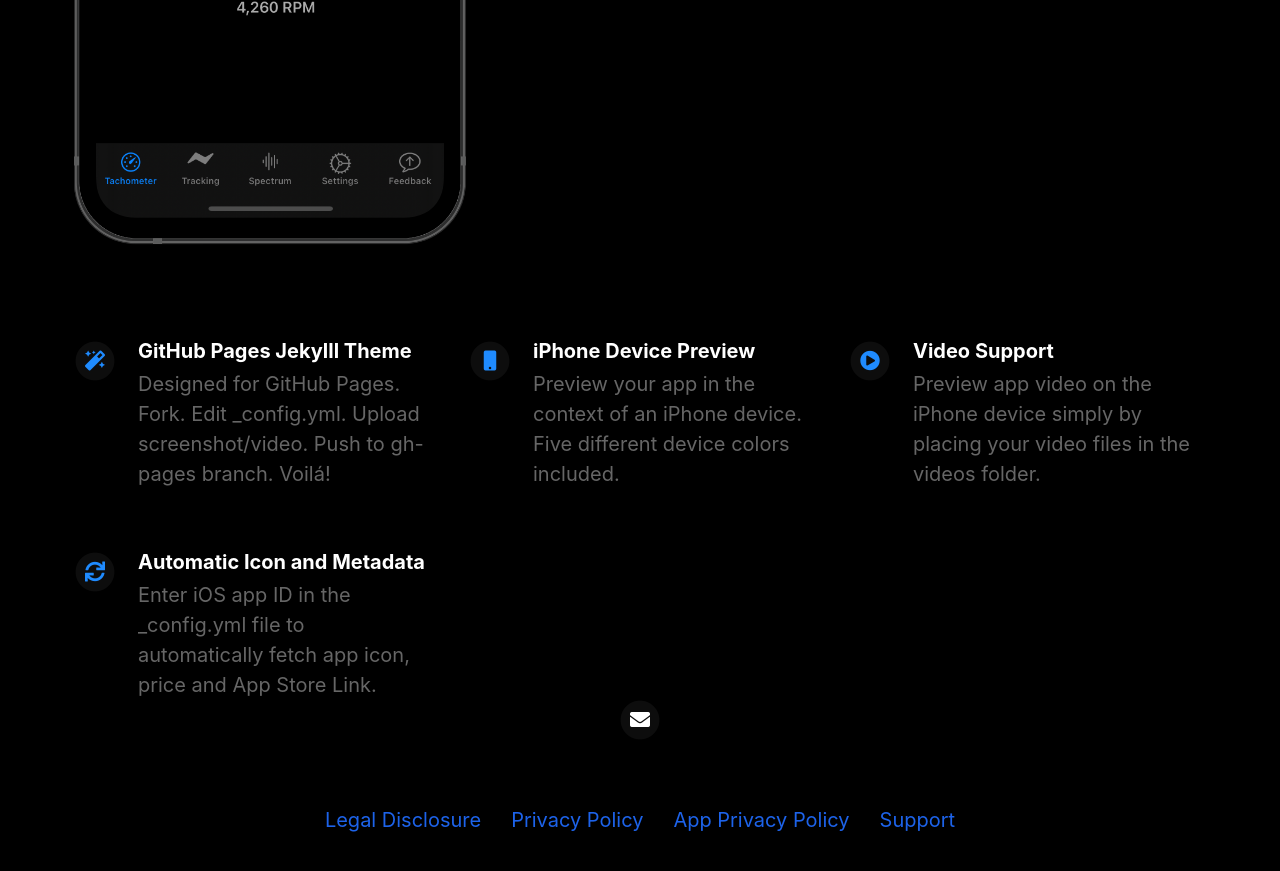
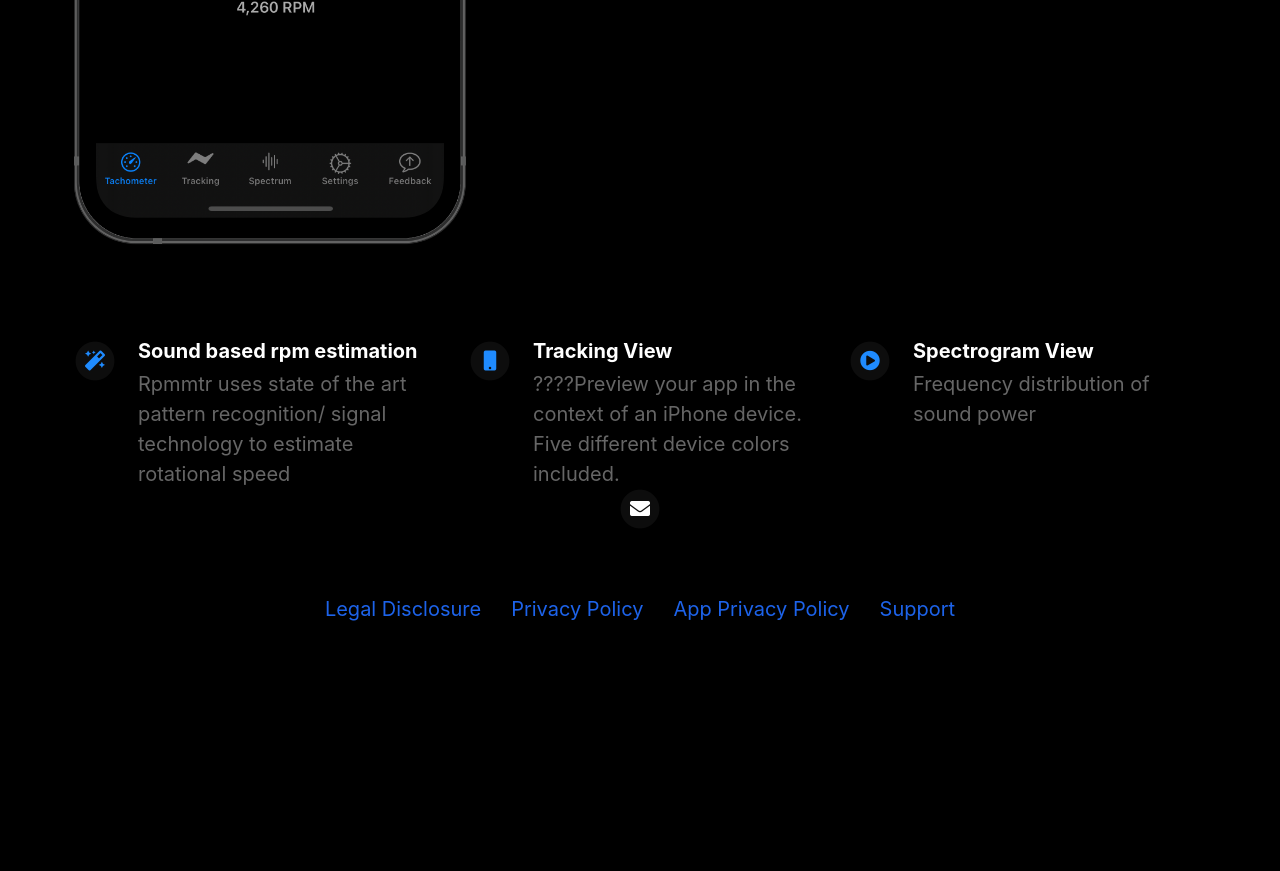
Before and after one commit to nomasdynamics/RPMmtr, a Jekyll site: the page built from index.html, in a window 1280 px wide and 900 px high, scrolled down 743 px. Shown: the top 871 px of the window. Built offline with Jekyll 4.4.1, drawn with Linux system fonts in a browser that asks for light colours; nearby versions of some CDN libraries; after the commit the page ends 1432 px from its top, so only the background shows below that.

Commit message:
Update _config.yml

```diff
--- a/_config.yml
+++ b/_config.yml
@@ -34,21 +34,17 @@ youtube_username                          :
 # Feature List                            Edit, add or remove features to be presented.
 features                                  :
 
-  - title                                 : GitHub Pages Jekylll Theme
-    description                           : Designed for GitHub Pages. Fork. Edit _config.yml. Upload screenshot/video. Push to gh-pages branch. Voilá!
+  - title                                 : Sound based rpm estimation
+    description                           : Rpmmtr uses state of the art pattern recognition/ signal  technology to estimate rotational speed
     fontawesome_icon_name                 : magic
 
-  - title                                 : iPhone Device Preview
-    description                           : Preview your app in the context of an iPhone device. Five different device colors included.
+  - title                                 : Tracking View
+    description                           : ????Preview your app in the context of an iPhone device. Five different device colors included.
     fontawesome_icon_name                 : mobile
 
-  - title                                 : Video Support
-    description                           : Preview app video on the iPhone device simply by placing your video files in the videos folder.
+  - title                                 : Spectrogram View
+    description                           : Frequency distribution of sound power
     fontawesome_icon_name                 : play-circle
-
-  - title                                 : Automatic Icon and Metadata
-    description                           : Enter iOS app ID in the _config.yml file to automatically fetch app icon, price and App Store Link.
-    fontawesome_icon_name                 : sync
 
 
 # Theme Settings
```
